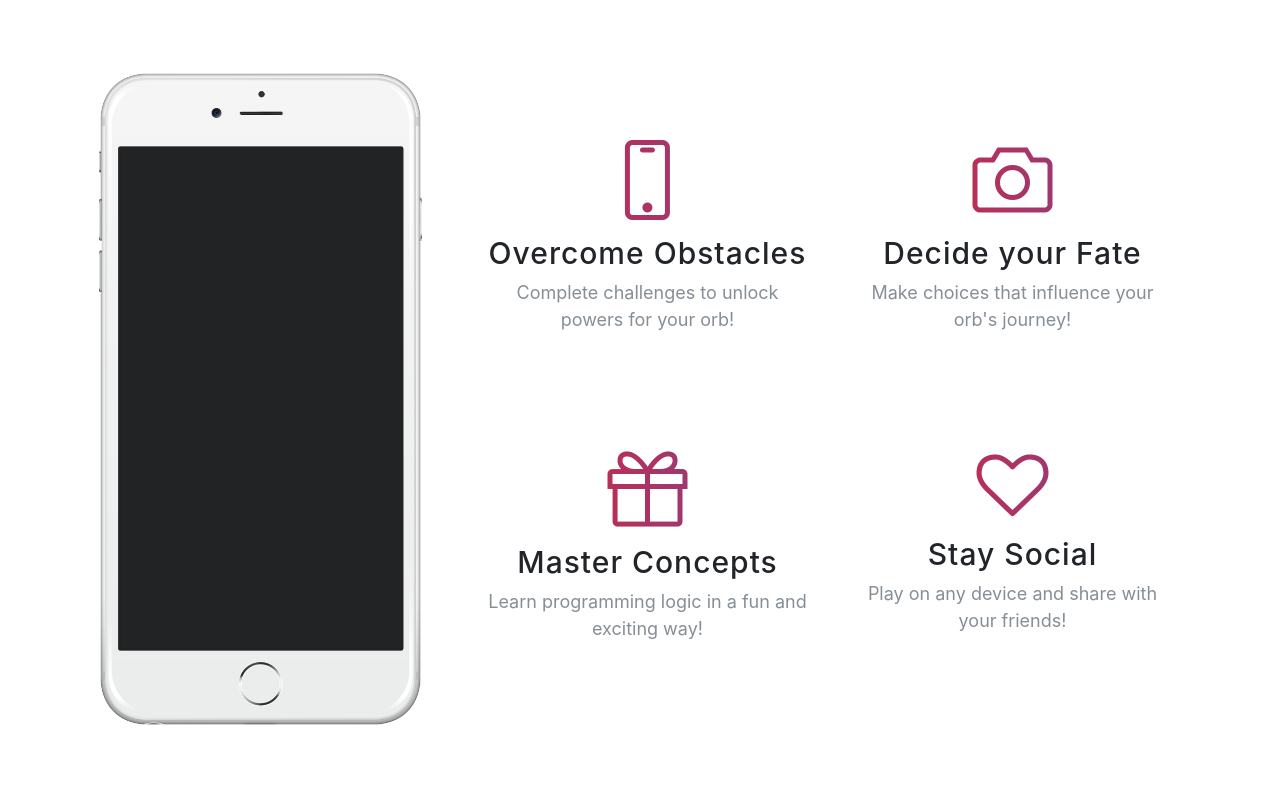
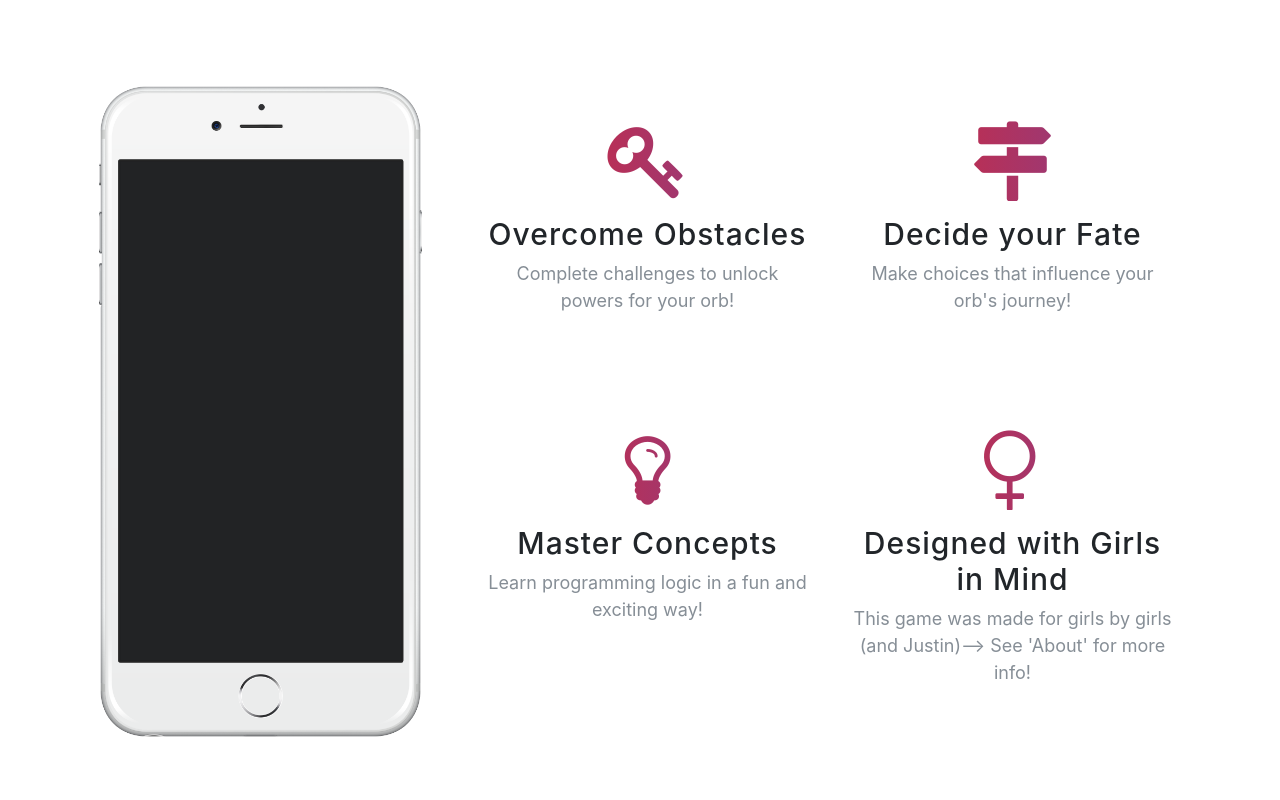
Before and after one commit to SummerSmith/girls-space, a website with bundled scripts: page startbootstrap-new-age-gh-pages/index.html in a window 1280 px wide. Shown: the part 1620-2420 px from the top of the page. Built offline with nearby package versions, Linux system fonts and the light colour scheme; files whose address does not match are found by name; a web font is replaced by a local one.

Commit message:
Updated icons and descriptions

```diff
--- a/startbootstrap-new-age-gh-pages/index.html
+++ b/startbootstrap-new-age-gh-pages/index.html
@@ -125,14 +125,14 @@
               <div class="row">
                 <div class="col-lg-6">
                   <div class="feature-item">
-                    <i class="icon-screen-smartphone text-primary"></i>
+                    <i class="fa fa-key" aria-hidden="true"></i>
                     <h3>Overcome Obstacles</h3>
                     <p class="text-muted">Complete challenges to unlock powers for your orb!</p>
                   </div>
                 </div>
                 <div class="col-lg-6">
                   <div class="feature-item">
-                    <i class="icon-camera text-primary"></i>
+                    <i class="fa fa-map-signs" aria-hidden="true"></i>
                     <h3>Decide your Fate</h3>
                     <p class="text-muted">Make choices that influence your orb's journey!</p>
                   </div>
@@ -141,16 +141,16 @@
               <div class="row">
                 <div class="col-lg-6">
                   <div class="feature-item">
-                    <i class="icon-present text-primary"></i>
+                    <i class="fa fa-lightbulb-o" aria-hidden="true"></i>
                     <h3>Master Concepts</h3>
                     <p class="text-muted">Learn programming logic in a fun and exciting way!</p>
                   </div>
                 </div>
                 <div class="col-lg-6">
                   <div class="feature-item">
-                    <i class="fa fa-heart-o" style="font-size:72px;"></i>
-                    <h3>Stay Social</h3>
-                    <p class="text-muted">Play on any device and share with your friends!</p>
+                    <i class="fa fa-venus" aria-hidden="true"></i>
+                    <h3>Designed with Girls in Mind</h3>
+                    <p class="text-muted">This game was made for girls by girls (and Justin)--> See 'About' for more info!</p>
                   </div>
                 </div>
               </div>
```
